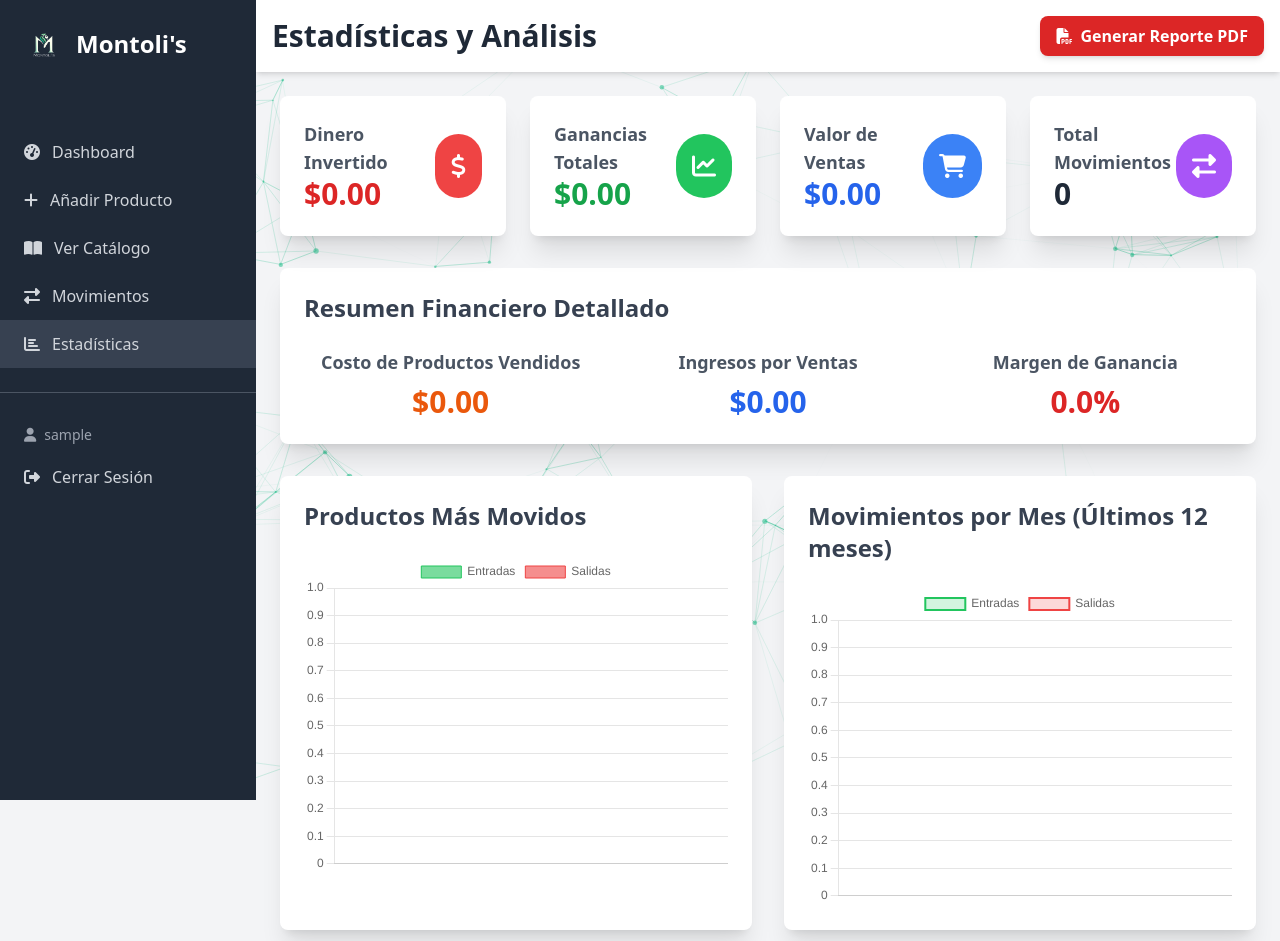
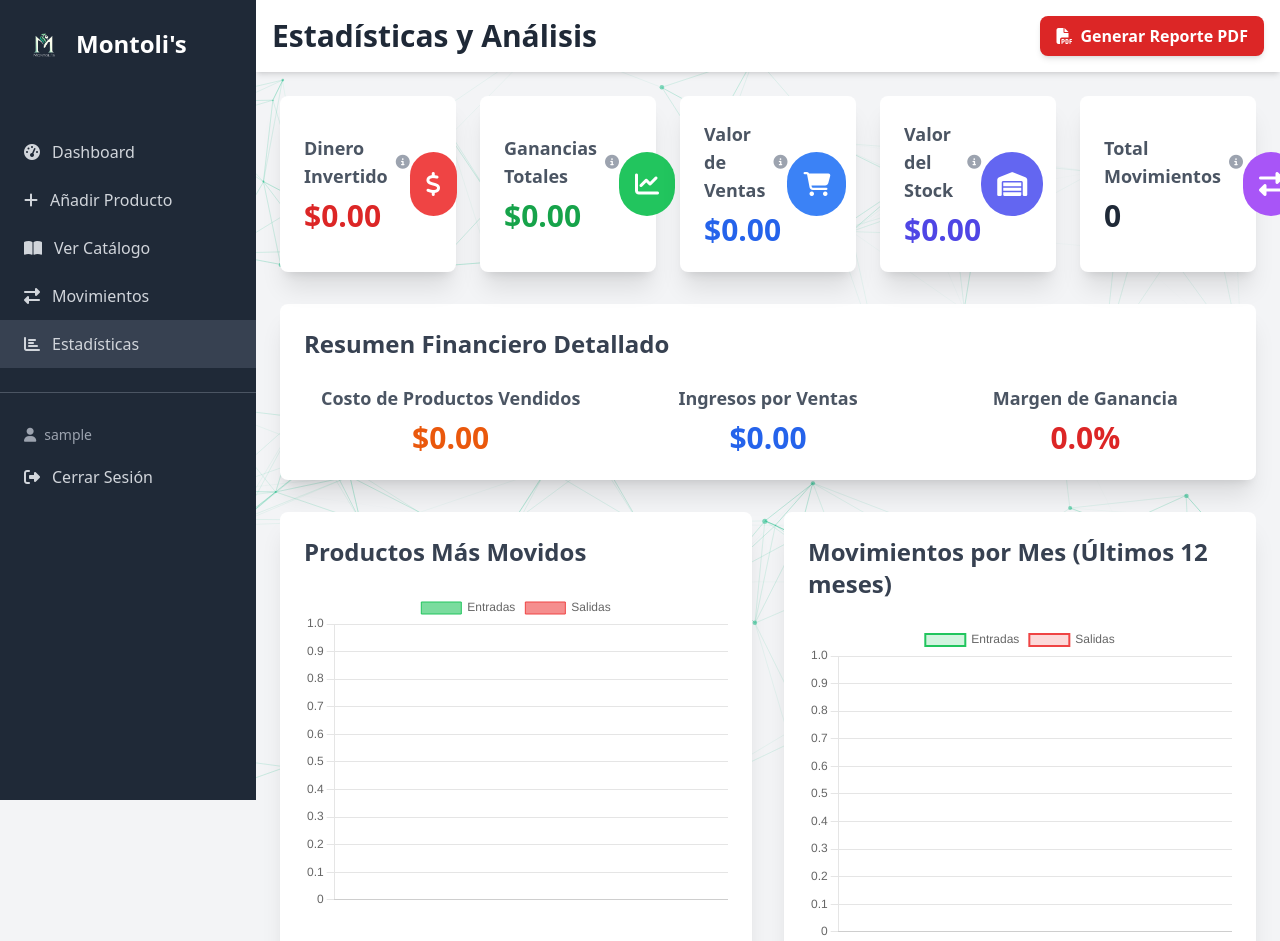
Before and after one commit to Salvaberticci/Montolis, a PHP site: page /tcpdf/statistics.php in a window 1280 px wide. Shown: the top 941 px of the page. Run offline with PHP 8.4, Linux system fonts and the light colour scheme; the visitor is signed in with stand-in values (Sample User, id 1); data comes from the database, SQL or seed files in the repository; data that the repository does not hold is empty; some libraries are stand-ins or nearby versions.

Commit message:
Add stock value calculation and info tooltips to statistics

```diff
--- a/statistics.php
+++ b/statistics.php
@@ -15,6 +15,43 @@
             width: 100%;
             height: 100%;
             z-index: -1;
+        }
+
+        .info-icon {
+            cursor: help;
+            transition: color 0.2s ease;
+        }
+
+        .info-icon:hover {
+            color: #3B82F6 !important;
+        }
+
+        /* Tooltip styling for better visibility */
+        [title]:hover::after {
+            content: attr(title);
+            position: absolute;
+            bottom: 100%;
+            left: 50%;
+            transform: translateX(-50%);
+            background: rgba(0, 0, 0, 0.8);
+            color: white;
+            padding: 8px 12px;
+            border-radius: 4px;
+            font-size: 12px;
+            white-space: nowrap;
+            z-index: 1000;
+            margin-bottom: 8px;
+        }
+
+        [title]:hover::before {
+            content: '';
+            position: absolute;
+            bottom: 100%;
+            left: 50%;
+            transform: translateX(-50%);
+            border: 5px solid transparent;
+            border-top-color: rgba(0, 0, 0, 0.8);
+            margin-bottom: 3px;
         }
     </style>
 </head>
@@ -106,6 +143,12 @@
     $stmt_profits->execute();
     $profit_data = $stmt_profits->fetch(PDO::FETCH_ASSOC) ?: ['total_profits' => 0, 'total_cost_sold' => 0, 'total_sales_value' => 0];
 
+    // Calculate total stock value (sum of sale_price * quantity for all products in inventory)
+    $query_stock_value = "SELECT SUM(sale_price * quantity) as total_stock_value FROM products";
+    $stmt_stock_value = $db->prepare($query_stock_value);
+    $stmt_stock_value->execute();
+    $stock_data = $stmt_stock_value->fetch(PDO::FETCH_ASSOC) ?: ['total_stock_value' => 0];
+
     // Get movement type breakdown (since no sales data exists)
     $query_movement_types = "SELECT type, COUNT(*) as count, SUM(quantity) as total_quantity
                             FROM inventory_movements
@@ -162,37 +205,66 @@
 
             <main class="p-6">
                 <!-- Summary Cards -->
-                <div class="grid grid-cols-1 md:grid-cols-2 lg:grid-cols-4 gap-6 mb-8">
-                    <div class="bg-white rounded-lg shadow-xl p-6 flex items-center justify-between transform hover:scale-105 transition-transform duration-300">
-                        <div>
-                            <h3 class="text-lg font-semibold text-gray-600">Dinero Invertido</h3>
+                <div class="grid grid-cols-1 md:grid-cols-2 lg:grid-cols-5 gap-6 mb-8">
+                    <div class="bg-white rounded-lg shadow-xl p-6 flex items-center justify-between transform hover:scale-105 transition-transform duration-300 relative">
+                        <div class="flex-1">
+                            <div class="flex items-center mb-2">
+                                <h3 class="text-lg font-semibold text-gray-600">Dinero Invertido</h3>
+                                <i class="fas fa-info-circle info-icon text-gray-400 ml-2 text-sm"
+                                   title="Total del costo de adquisición de todos los productos actualmente en inventario"></i>
+                            </div>
                             <p class="text-3xl font-bold text-red-600">$<?php echo number_format($investment_data['total_investment'] ?? 0, 2); ?></p>
                         </div>
                         <div class="bg-red-500 rounded-full p-4">
                             <i class="fas fa-dollar-sign text-white text-2xl"></i>
                         </div>
                     </div>
-                    <div class="bg-white rounded-lg shadow-xl p-6 flex items-center justify-between transform hover:scale-105 transition-transform duration-300">
-                        <div>
-                            <h3 class="text-lg font-semibold text-gray-600">Ganancias Totales</h3>
+                    <div class="bg-white rounded-lg shadow-xl p-6 flex items-center justify-between transform hover:scale-105 transition-transform duration-300 relative">
+                        <div class="flex-1">
+                            <div class="flex items-center mb-2">
+                                <h3 class="text-lg font-semibold text-gray-600">Ganancias Totales</h3>
+                                <i class="fas fa-info-circle info-icon text-gray-400 ml-2 text-sm"
+                                   title="Beneficio neto obtenido de las ventas (precio de venta menos costo del producto)"></i>
+                            </div>
                             <p class="text-3xl font-bold text-green-600">$<?php echo number_format($profit_data['total_profits'] ?? 0, 2); ?></p>
                         </div>
                         <div class="bg-green-500 rounded-full p-4">
                             <i class="fas fa-chart-line text-white text-2xl"></i>
                         </div>
                     </div>
-                    <div class="bg-white rounded-lg shadow-xl p-6 flex items-center justify-between transform hover:scale-105 transition-transform duration-300">
-                        <div>
-                            <h3 class="text-lg font-semibold text-gray-600">Valor de Ventas</h3>
+                    <div class="bg-white rounded-lg shadow-xl p-6 flex items-center justify-between transform hover:scale-105 transition-transform duration-300 relative">
+                        <div class="flex-1">
+                            <div class="flex items-center mb-2">
+                                <h3 class="text-lg font-semibold text-gray-600">Valor de Ventas</h3>
+                                <i class="fas fa-info-circle info-icon text-gray-400 ml-2 text-sm"
+                                   title="Ingresos totales generados por las ventas realizadas"></i>
+                            </div>
                             <p class="text-3xl font-bold text-blue-600">$<?php echo number_format($profit_data['total_sales_value'] ?? 0, 2); ?></p>
                         </div>
                         <div class="bg-blue-500 rounded-full p-4">
                             <i class="fas fa-shopping-cart text-white text-2xl"></i>
                         </div>
                     </div>
-                    <div class="bg-white rounded-lg shadow-xl p-6 flex items-center justify-between transform hover:scale-105 transition-transform duration-300">
-                        <div>
-                            <h3 class="text-lg font-semibold text-gray-600">Total Movimientos</h3>
+                    <div class="bg-white rounded-lg shadow-xl p-6 flex items-center justify-between transform hover:scale-105 transition-transform duration-300 relative">
+                        <div class="flex-1">
+                            <div class="flex items-center mb-2">
+                                <h3 class="text-lg font-semibold text-gray-600">Valor del Stock</h3>
+                                <i class="fas fa-info-circle info-icon text-gray-400 ml-2 text-sm"
+                                   title="Valor potencial de venta de todo el inventario actual (precio de venta × cantidad)"></i>
+                            </div>
+                            <p class="text-3xl font-bold text-indigo-600">$<?php echo number_format($stock_data['total_stock_value'] ?? 0, 2); ?></p>
+                        </div>
+                        <div class="bg-indigo-500 rounded-full p-4">
+                            <i class="fas fa-warehouse text-white text-2xl"></i>
+                        </div>
+                    </div>
+                    <div class="bg-white rounded-lg shadow-xl p-6 flex items-center justify-between transform hover:scale-105 transition-transform duration-300 relative">
+                        <div class="flex-1">
+                            <div class="flex items-center mb-2">
+                                <h3 class="text-lg font-semibold text-gray-600">Total Movimientos</h3>
+                                <i class="fas fa-info-circle info-icon text-gray-400 ml-2 text-sm"
+                                   title="Número total de registros de entrada y salida en el sistema de inventario"></i>
+                            </div>
                             <p class="text-3xl font-bold text-gray-800"><?php echo number_format(($movement_stats['entry_count'] ?? 0) + ($movement_stats['exit_count'] ?? 0)); ?></p>
                         </div>
                         <div class="bg-purple-500 rounded-full p-4">
```
Also changed, not shown: generate_statistics_report.php (+9 -0 lines).
